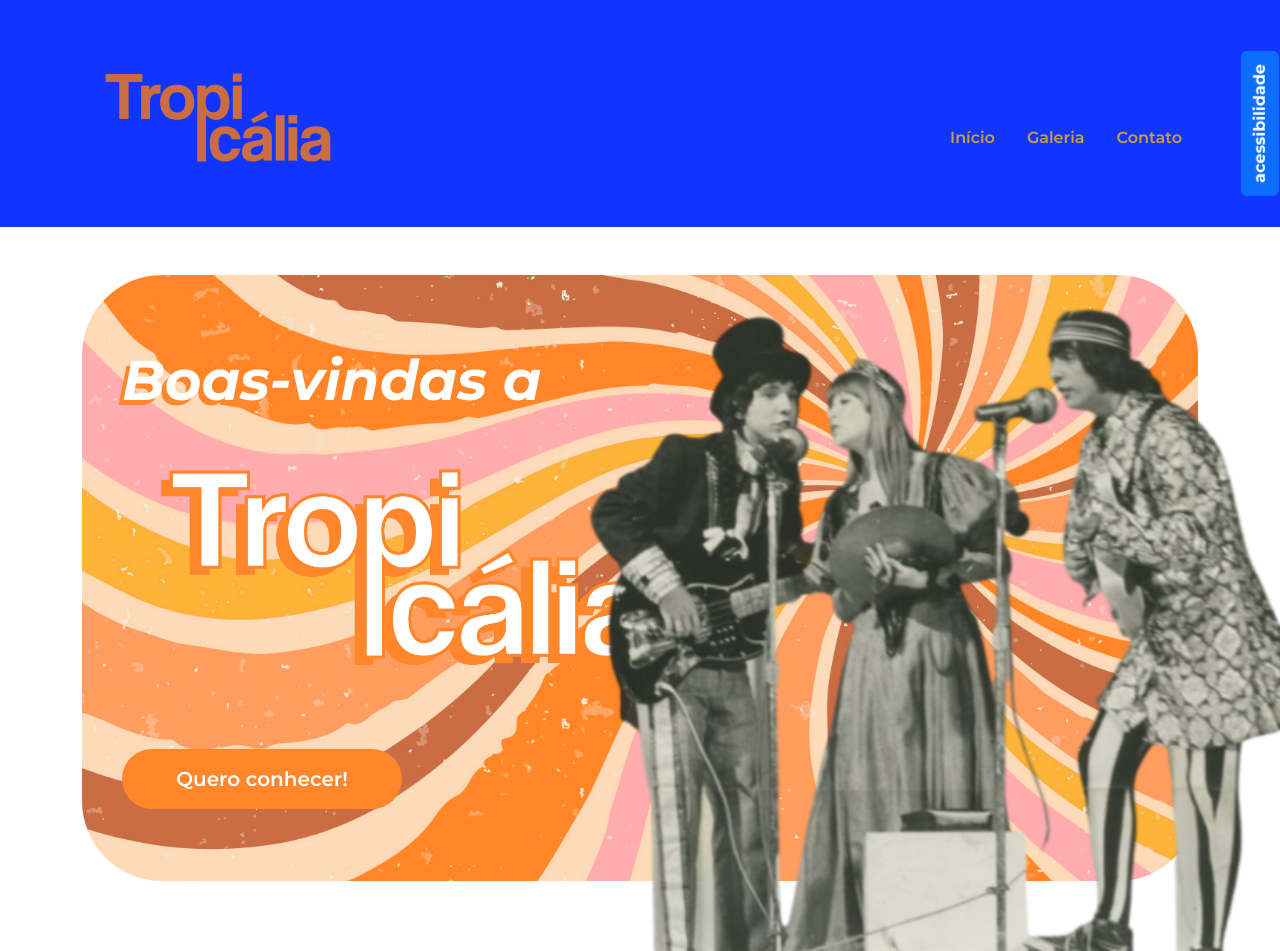
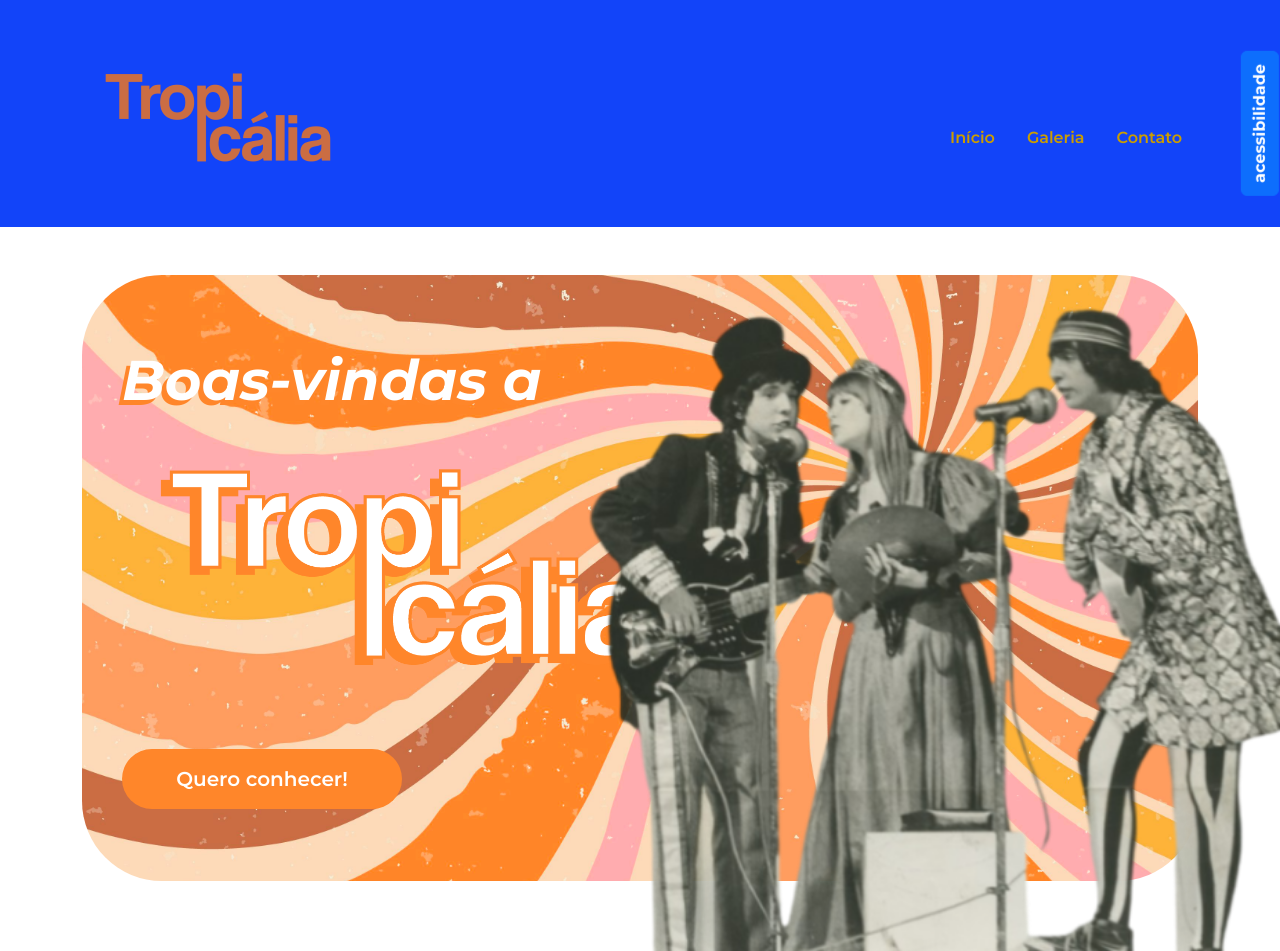
Before and after one commit to rafaelmocelin25/Site-acessivel-, a plain HTML site: page index.html in a window 1280 px wide. Shown: the top 951 px of the page. Drawn offline with nearby package versions, Linux system fonts and the light colour scheme.

Commit message:
Update styles.css
O

```diff
--- a/styles.css
+++ b/styles.css
@@ -14,7 +14,7 @@ body {
 }
 
 header {
-    background-color: #1234ff;
+    background-color: #1244f9;
 }
 
 
@@ -24,7 +24,7 @@ section {
 
 
 .nav-link {
-    color: #CB9D43;
+    color: #CB9D00;
     font-weight: 600;
 }
 
@@ -103,7 +103,7 @@ h2 {
 }
 
 #galeria {
-    background-color: #FAF4F4;
+    background-color: #FAC4F4;
 
 }
 
```
